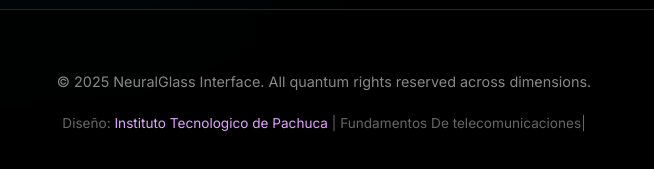
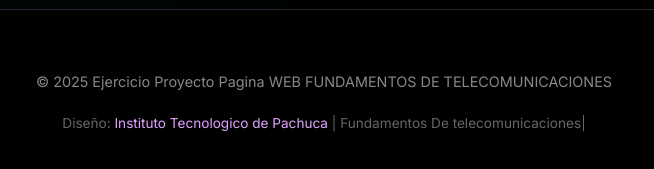
Before and after one commit to CtrlViolet/PaginaPagola, a plain HTML site: page index.html in a window 1280 px wide. Shown: the part 9031-9200 px from the top of the page, 316-970 px from the left. Drawn offline with Linux system fonts and the light colour scheme.

Commit message:
Cambios Img V.3

```diff
--- a/index.html
+++ b/index.html
@@ -299,7 +299,7 @@ https://templatemo.com/tm-597-neural-glass
         <div class="footer-content">
 
             <div class="footer-copyright">
-                <p>&copy; 2025 NeuralGlass Interface. All quantum rights reserved across dimensions.</p>
+                <p>&copy; 2025 Ejercicio Proyecto Pagina WEB FUNDAMENTOS DE TELECOMUNICACIONES</p>
             </div>
             <div class="footer-design">
                 Diseño: <a href="https://itp.itpachuca.edu.mx" target="_blank" rel="nofollow noopener">Instituto Tecnologico de Pachuca</a> | Fundamentos De telecomunicaciones|
```
